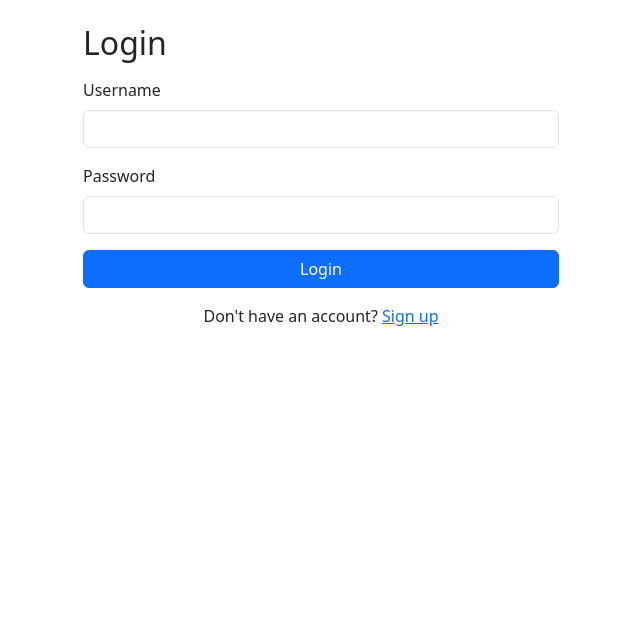
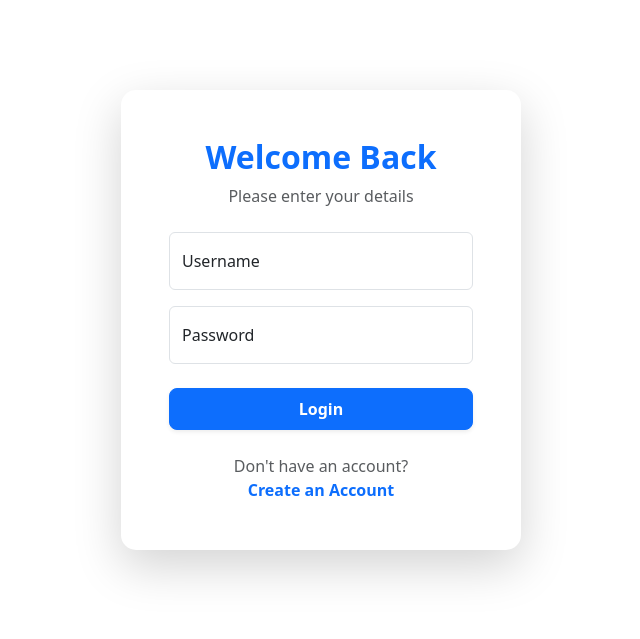
Before and after one commit to Agnish77/TodoApp, a Flask app: page /login in a window 1280 px wide. Shown: the top 639 px of the page, without its empty margins (319-959 px from the left). Run offline with Flask 3, Linux system fonts and the light colour scheme.

Commit message:
Update login.html

```diff
--- a/templates/login.html
+++ b/templates/login.html
@@ -1,31 +1,45 @@
 {% extends "base.html" %}
 
 {% block body %}
+<div class="container d-flex justify-content-center align-items-center" style="min-height: 80vh;">
+    <div class="card shadow-lg border-0" style="width: 100%; max-width: 400px; border-radius: 15px;">
+        <div class="card-body p-5">
+            <div class="text-center mb-4">
+                <h2 class="fw-bold text-primary">Welcome Back</h2>
+                <p class="text-muted">Please enter your details</p>
+            </div>
 
-<div class="container mt-4" style="max-width: 500px;">
-  <h2 class="mb-3">Login</h2>
+            {% with messages = get_flashed_messages(with_categories=true) %}
+              {% if messages %}
+                {% for category, message in messages %}
+                  <div class="alert alert-{{ 'danger' if category == 'error' else category }} pb-0 pt-2 shadow-sm">
+                      <p class="small">{{ message }}</p>
+                  </div>
+                {% endfor %}
+              {% endif %}
+            {% endwith %}
 
+            <form method="POST">
+                <div class="form-floating mb-3">
+                    <input type="text" class="form-control" id="username" name="username" placeholder="Username" required>
+                    <label for="username">Username</label>
+                </div>
 
-  <form method="POST">
-    <div class="mb-3">
-      <label class="form-label">Username</label>
-      <input type="text" class="form-control" name="username" required>
+                <div class="form-floating mb-4">
+                    <input type="password" class="form-control" id="password" name="password" placeholder="Password" required>
+                    <label for="password">Password</label>
+                </div>
+
+                <button type="submit" class="btn btn-primary w-100 py-2 fw-bold shadow-sm" style="border-radius: 8px;">
+                    Login
+                </button>
+            </form>
+
+            <div class="mt-4 text-center">
+                <p class="mb-0 text-muted">Don't have an account?</p>
+                <a href="/signup" class="text-primary fw-bold text-decoration-none">Create an Account</a>
+            </div>
+        </div>
     </div>
-
-    <div class="mb-3">
-      <label class="form-label">Password</label>
-      <input type="password" class="form-control" name="password" required>
-    </div>
-
-
-
-    <button type="submit" class="btn btn-primary w-100">Login</button>
-  </form>
-
-  <p class="mt-3 text-center">
-    Don't have an account?
-    <a href="/signup">Sign up</a>
-  </p>
 </div>
-
 {% endblock %}
```
